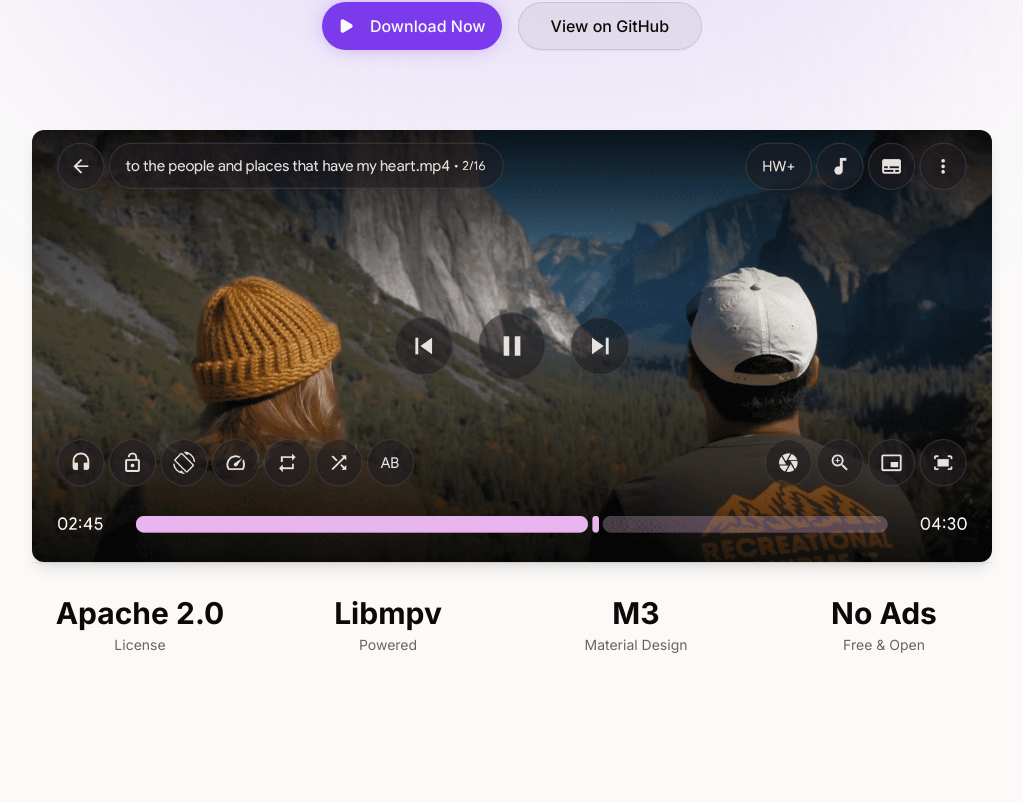
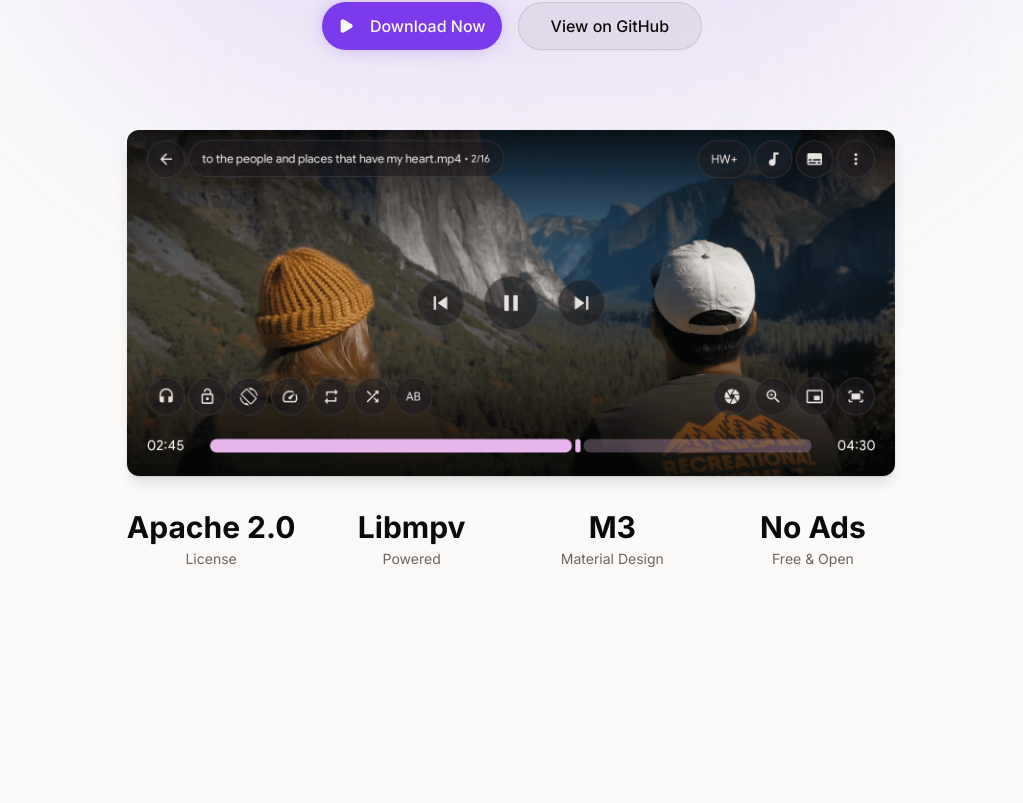
Before and after one commit to 7lilnewbie/mpvWebsite, a Next.js app: page / in a window 1280 px wide. Shown: the part 537-1340 px from the top of the page, without its empty margins (128-1151 px from the left). Built offline with nearby package versions, Linux system fonts and the light colour scheme; no server answers.

Commit message:
Update hero.tsx

```diff
--- a/components/sections/hero.tsx
+++ b/components/sections/hero.tsx
@@ -121,7 +121,7 @@ export function HeroSection({ version }: { version?: string }) {
          variants={itemVariants}
          src="/player.png"
          alt="Hero Image"
-         className="mt-8 max-w-screen-lg w-full rounded-lg shadow-lg"
+         className="mt-2 max-w-screen-md w-full rounded-lg shadow-lg"
        >
      </motion.img>
 
```
